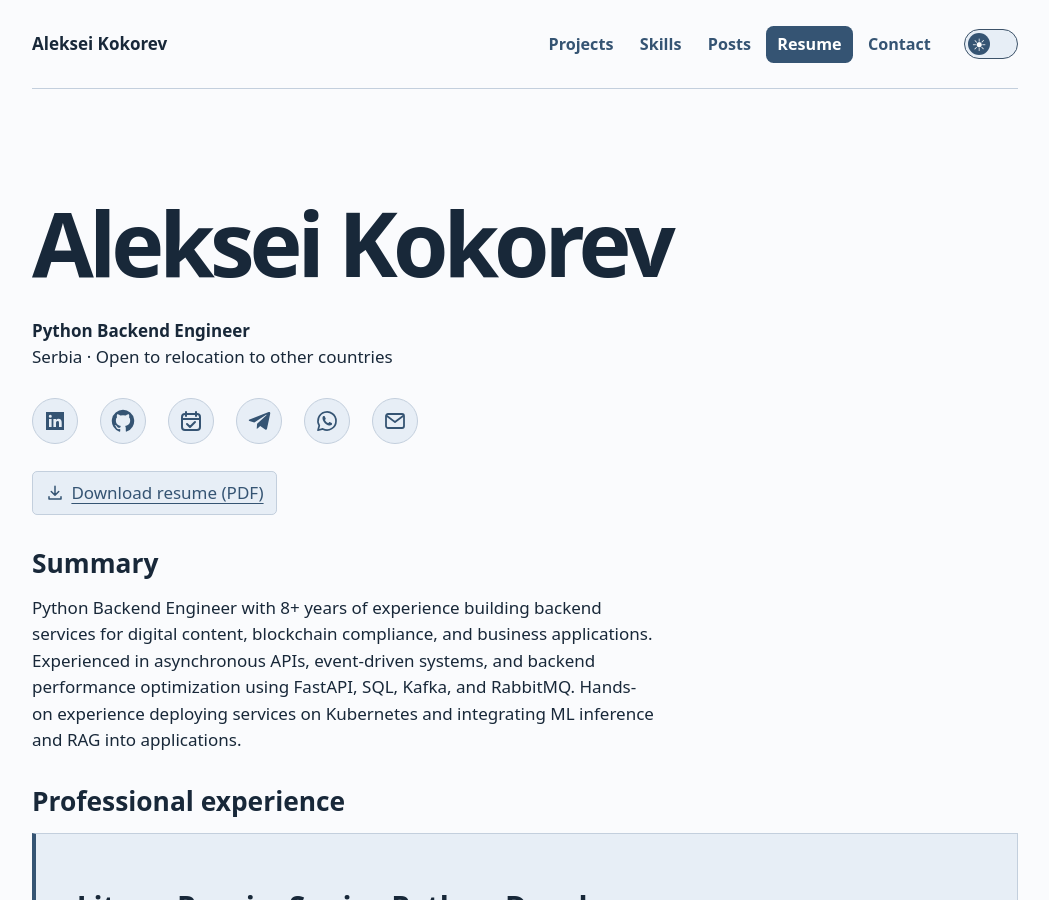
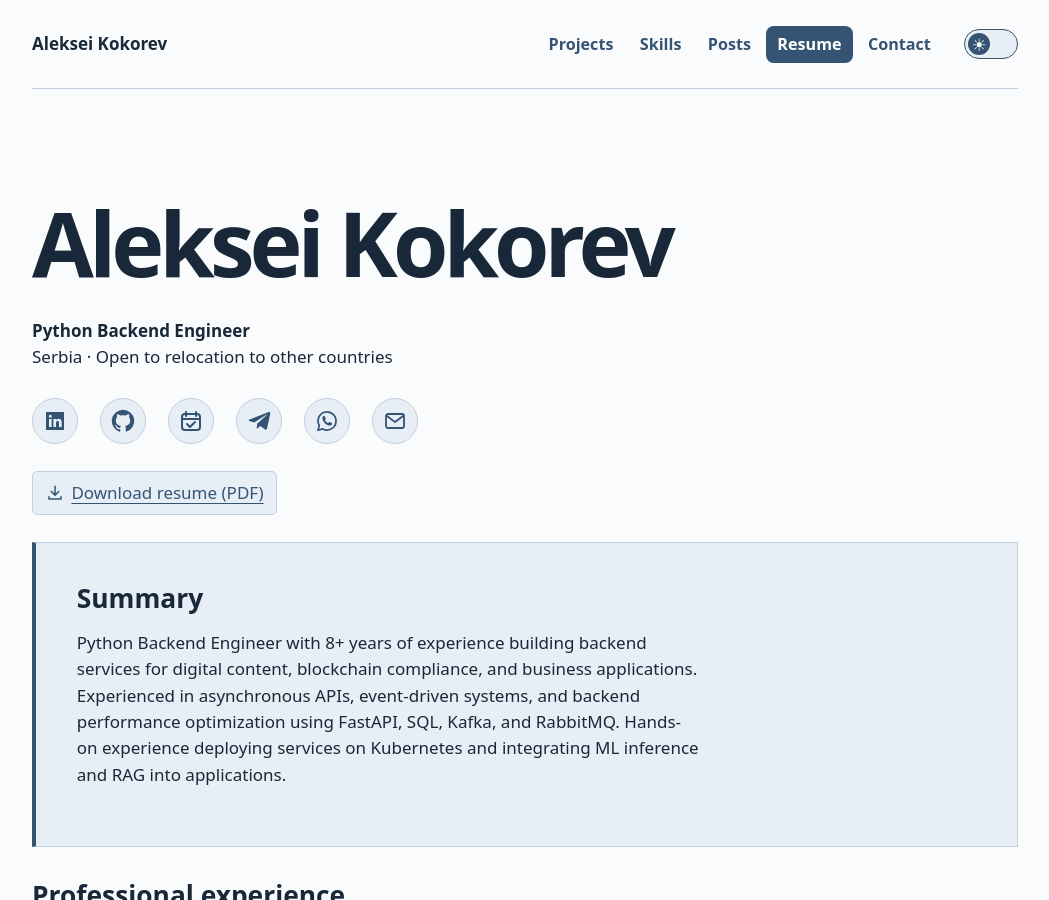
Before and after one commit to alex-coch/alex-coch.github.io, a Jekyll site: the page resume/index.html, which Jekyll copies as it is, in a window 1280 px wide and 900 px high. Shown: the whole window, without its empty margins (115-1164 px from the left). Built offline with Jekyll 4.4.1, drawn with Linux system fonts in a browser that asks for light colours.

Commit message:
Style the resume summary as a portfolio card

```diff
--- a/resume/index.html
+++ b/resume/index.html
@@ -51,8 +51,10 @@
     </a>
   </div>
   <div class="actions"><a class="resume-action" href="/assets/Aleksei_Kokorev_Python_Backend_CV.pdf" download><svg width="18" height="18" viewBox="0 0 24 24" fill="none" stroke="currentColor" stroke-width="2" stroke-linecap="round" stroke-linejoin="round" aria-hidden="true" focusable="false"><path d="M12 3v12m-5-5 5 5 5-5M4 17v3h16v-3"/></svg><span>Download resume (PDF)</span></a></div>
-  <h2>Summary</h2>
-  <p>Python Backend Engineer with 8+ years of experience building backend services for digital content, blockchain compliance, and business applications. Experienced in asynchronous APIs, event-driven systems, and backend performance optimization using FastAPI, SQL, Kafka, and RabbitMQ. Hands-on experience deploying services on Kubernetes and integrating ML inference and RAG into applications.</p>
+  <section class="work-card">
+    <h2>Summary</h2>
+    <p>Python Backend Engineer with 8+ years of experience building backend services for digital content, blockchain compliance, and business applications. Experienced in asynchronous APIs, event-driven systems, and backend performance optimization using FastAPI, SQL, Kafka, and RabbitMQ. Hands-on experience deploying services on Kubernetes and integrating ML inference and RAG into applications.</p>
+  </section>
   <h2>Professional experience</h2>
   <article class="work-card">
     <h3>Litres, Russia, Senior Python Developer</h3>
```
